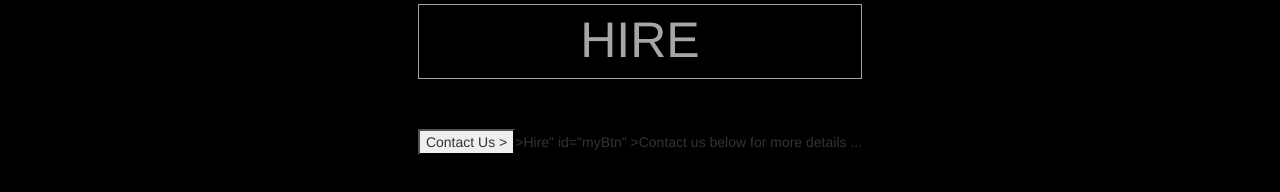
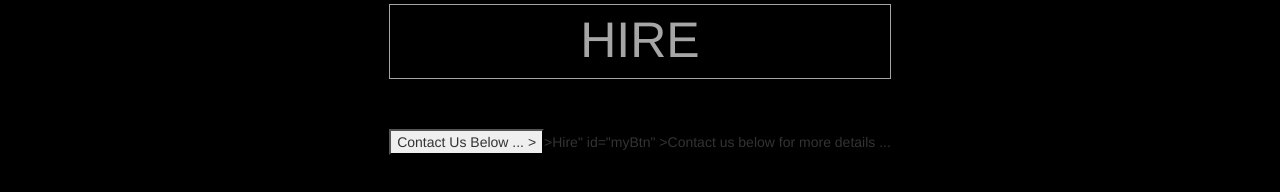
Before and after one commit to MrNobad/EDS_Website, a plain HTML site: page index.html in a window 1280 px wide. Shown: the part 4040-4232 px from the top of the page. Drawn offline with nearby package versions, Linux system fonts and the light colour scheme.

Commit message:
changed hire text

```diff
--- a/index.html
+++ b/index.html
@@ -468,7 +468,7 @@
         <div class="caption1 wow fadeInRight animated" data-wow-offset="30" data-wow-duration="1.5s" data-wow-delay="0.15s">
           <span class="border1" >HIRE</span>
         </div>
-        <button onclick=<a href="#contact" class="hidden-xs">Contact Us</a>
+        <button onclick=<a href="#contact" class="hidden-xs">Contact Us Below ...</a>
           <a href="#contact" class="visible-xs" data-toggle="collapse" data-target=".navbar-collapse">Contact</a>></button>>Hire</a>" id="myBtn" >Contact us below for more details ...</button>
         <!-- <div class="row">
           <div class="col-md-4 wow fadeInUp animated" data-wow-offset="30" data-wow-duration="1.5s" data-wow-delay="0.15s">
```
